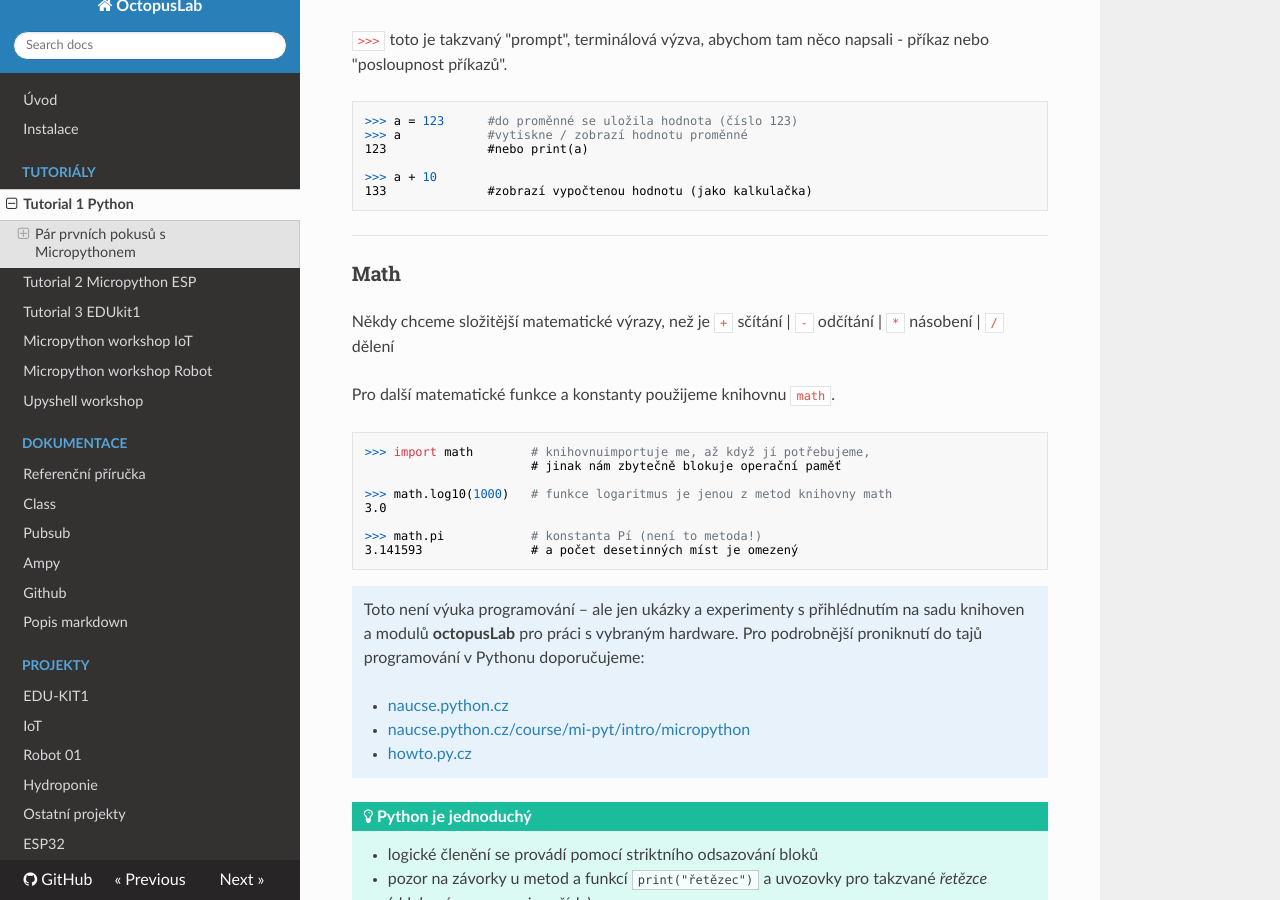
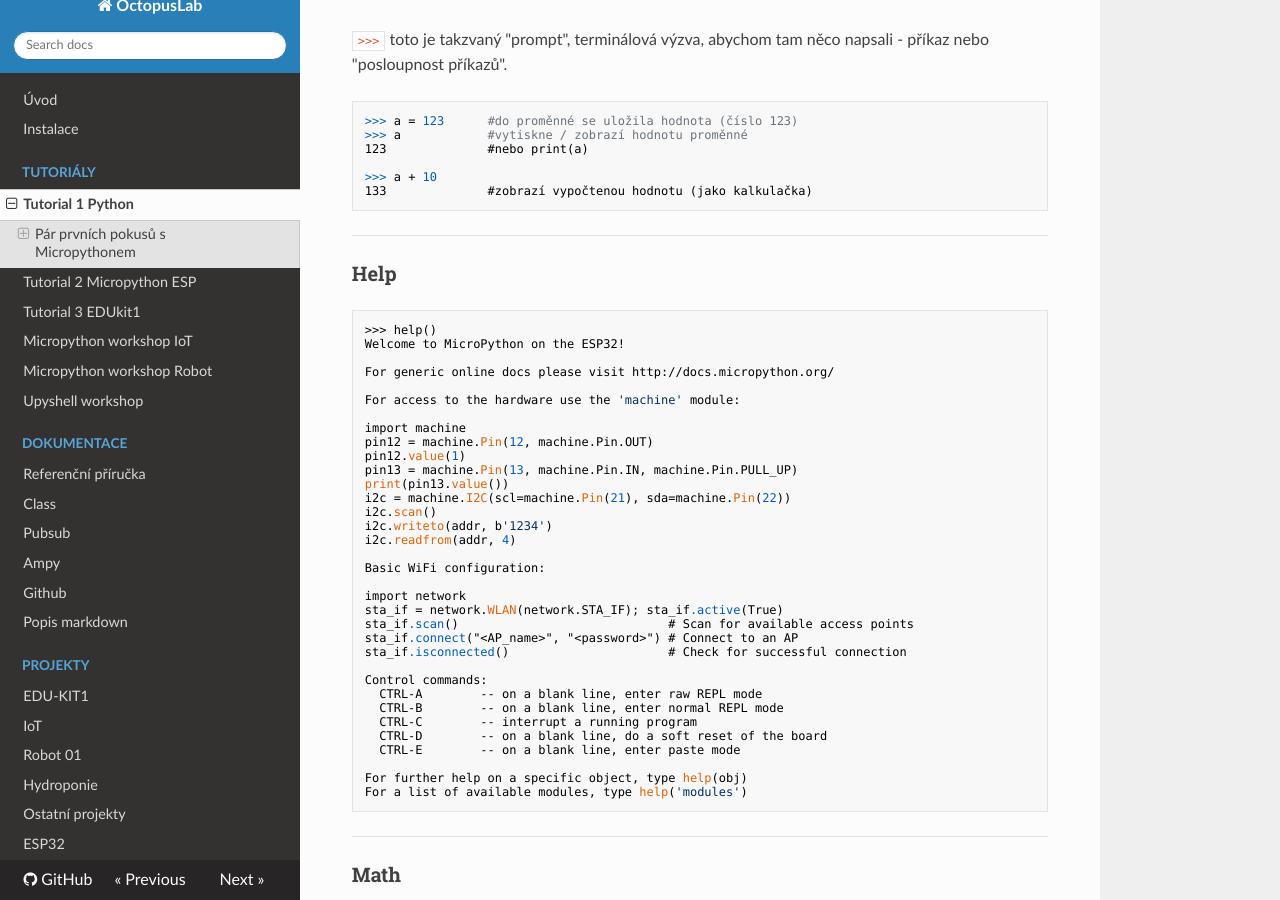
Before and after one commit to octopuslab-cz/docs_octopuslab_cz, an MkDocs documentation site: the page built from docs/tutorial1-python.md, in a window 1280 px wide and 900 px high, scrolled down 810 px. Built offline with MkDocs 1.6.1, drawn with Linux system fonts in a browser that asks for light colours; nearby versions of some CDN libraries.

Commit message:
upy help

````diff
--- a/docs/tutorial1-python.md
+++ b/docs/tutorial1-python.md
@@ -38,6 +38,47 @@ Type "help()" for more information.
 
 >>> a + 10
 133              #zobrazí vypočtenou hodnotu (jako kalkulačka)
+```
+
+---
+
+### Help
+
+```
+>>> help()
+Welcome to MicroPython on the ESP32!
+
+For generic online docs please visit http://docs.micropython.org/
+
+For access to the hardware use the 'machine' module:
+
+import machine
+pin12 = machine.Pin(12, machine.Pin.OUT)
+pin12.value(1)
+pin13 = machine.Pin(13, machine.Pin.IN, machine.Pin.PULL_UP)
+print(pin13.value())
+i2c = machine.I2C(scl=machine.Pin(21), sda=machine.Pin(22))
+i2c.scan()
+i2c.writeto(addr, b'1234')
+i2c.readfrom(addr, 4)
+
+Basic WiFi configuration:
+
+import network
+sta_if = network.WLAN(network.STA_IF); sta_if.active(True)
+sta_if.scan()                             # Scan for available access points
+sta_if.connect("<AP_name>", "<password>") # Connect to an AP
+sta_if.isconnected()                      # Check for successful connection
+
+Control commands:
+  CTRL-A        -- on a blank line, enter raw REPL mode
+  CTRL-B        -- on a blank line, enter normal REPL mode
+  CTRL-C        -- interrupt a running program
+  CTRL-D        -- on a blank line, do a soft reset of the board
+  CTRL-E        -- on a blank line, enter paste mode
+
+For further help on a specific object, type help(obj)
+For a list of available modules, type help('modules')
 ```
 
 ---
````
